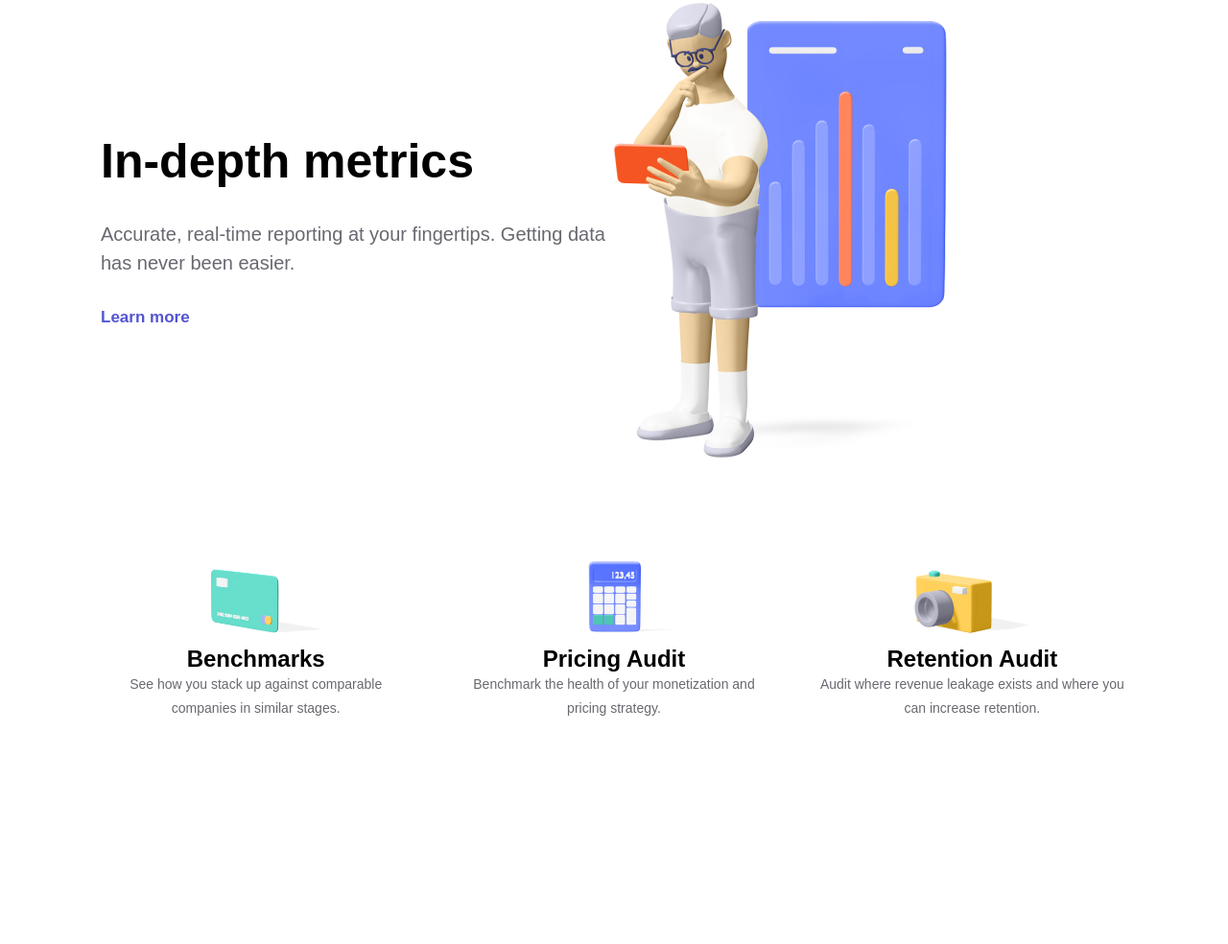
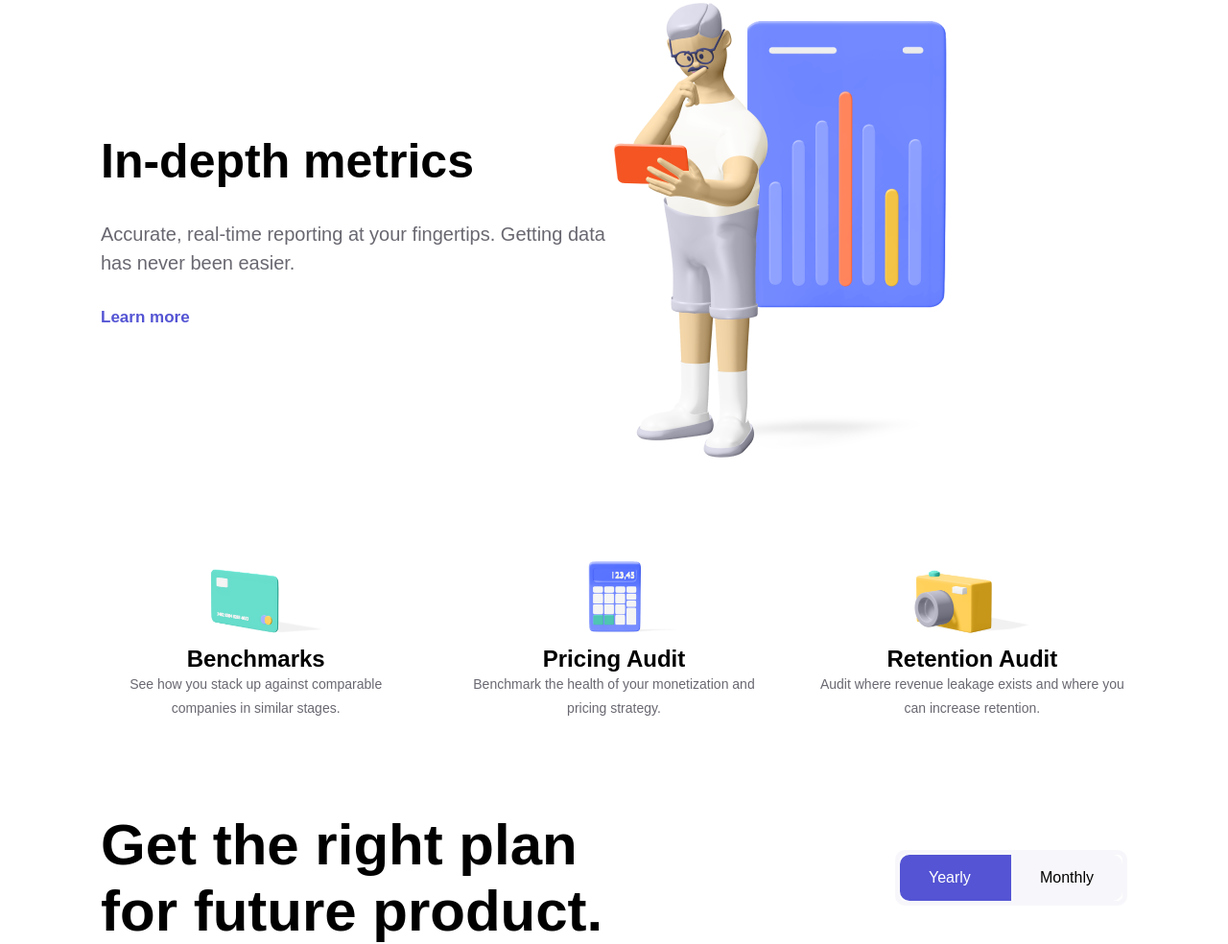
Before and after one commit to IIJIATOH/Web-practice1, a plain HTML site: page index.html in a window 1280 px wide. Shown: the part 1477-2461 px from the top of the page at 96% size. Before the commit the page ends 2227 px from the top, so only its background shows below. Drawn offline with Linux system fonts and the light colour scheme.

Commit message:
recommiting previous commit

```diff
--- a/index.html
+++ b/index.html
@@ -93,6 +93,19 @@
         </div>
 
        </section>
+       <section class="section-plan">
+        <div class="plan-header">
+          <h2 class="plan-text-header">Get the right plan for future product.</h2>
+          <div class="button-container">
+            <a href="#" class="btn-container
+            btn-container-left plan-btn-active">Yearly</a>
+            <a href="#" class="btn-container
+            btn-container-right">Monthly</a>
+          </div>
+        </div>
+        <div></div>
+
+       </section>
     </main>
   </body>
 </html>
--- a/style.css
+++ b/style.css
@@ -244,3 +244,45 @@ body {
   text-align: center;
   line-height: 1.75;
 }
+/* ************************ */
+/* SECTION-Plan */
+/* ************************ */
+.section-plan {
+  margin-top: 9.6rem;
+}
+.plan-header {
+  display: grid;
+  grid-template-columns: 1fr 1fr;
+  align-items: center;
+  justify-items: end;
+}
+.plan-text-header {
+  font-size: 6rem;
+}
+.button-container {
+  border: 0.5rem solid #f7f7fb;
+  border-radius: 10px;
+  display: grid;
+  grid-template-columns: 1fr 1fr;
+}
+.btn-container {
+  display: inline-block;
+  font-size: 1.6rem;
+  padding: 1.5rem 3rem;
+  background-color: #f7f7fb;
+  text-decoration: none;
+}
+.btn-container-left {
+  border-top-left-radius: 10px;
+  border-bottom-left-radius: 10px;
+}
+.btn-container-right {
+  border-top-right-radius: 10px;
+  border-bottom-right-radius: 10px;
+}
+.plan-btn-active {
+  background-color: #5454d4;
+}
+a.plan-btn-active {
+  color: #fff;
+}
```
